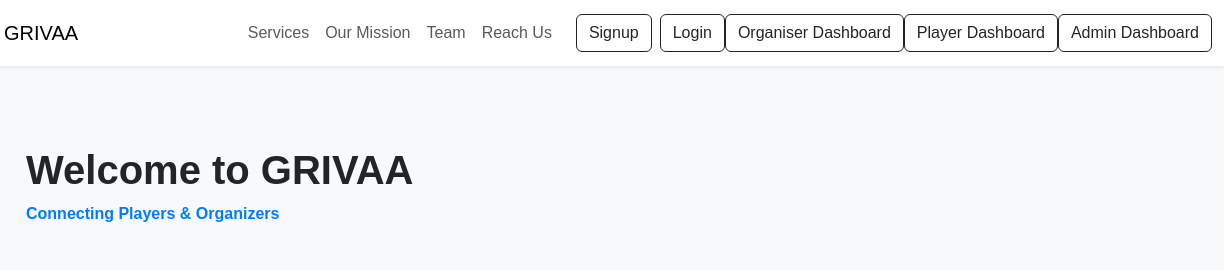
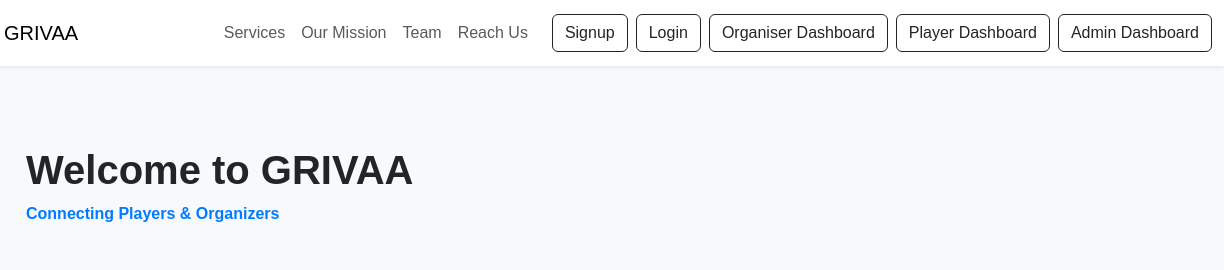
Before and after one commit to DeepakshiKulshrestha/grivaa, a website: page public/index.html in a window 1280 px wide. Shown: the top 270 px of the page, 56-1280 px from the left. Drawn offline with nearby package versions, Linux system fonts and the light colour scheme.

Commit message:
Update index.html

```diff
--- a/public/index.html
+++ b/public/index.html
@@ -122,9 +122,9 @@
       </ul>
       <button class="btn btn-outline-dark ms-3">Signup</button>
       <button class="btn btn-outline-dark ms-2">Login</button>
-        <a href="/dash-organiser.html" class="btn btn-outline-dark">Organiser Dashboard</a>
-     <a href="/dash-player.html" class="btn btn-outline-dark">Player Dashboard</a>
-     <a href="/dash-admin.html" class="btn btn-outline-dark">Admin Dashboard</a></div>
+        <a href="/dash-organiser.html" class="btn btn-outline-dark ms-2">Organiser Dashboard</a>
+     <a href="/dash-player.html" class="btn btn-outline-dark ms-2">Player Dashboard</a>
+     <a href="/dash-admin.html" class="btn btn-outline-dark ms-2">Admin Dashboard</a></div>
   </div>
 </nav>
 
```
